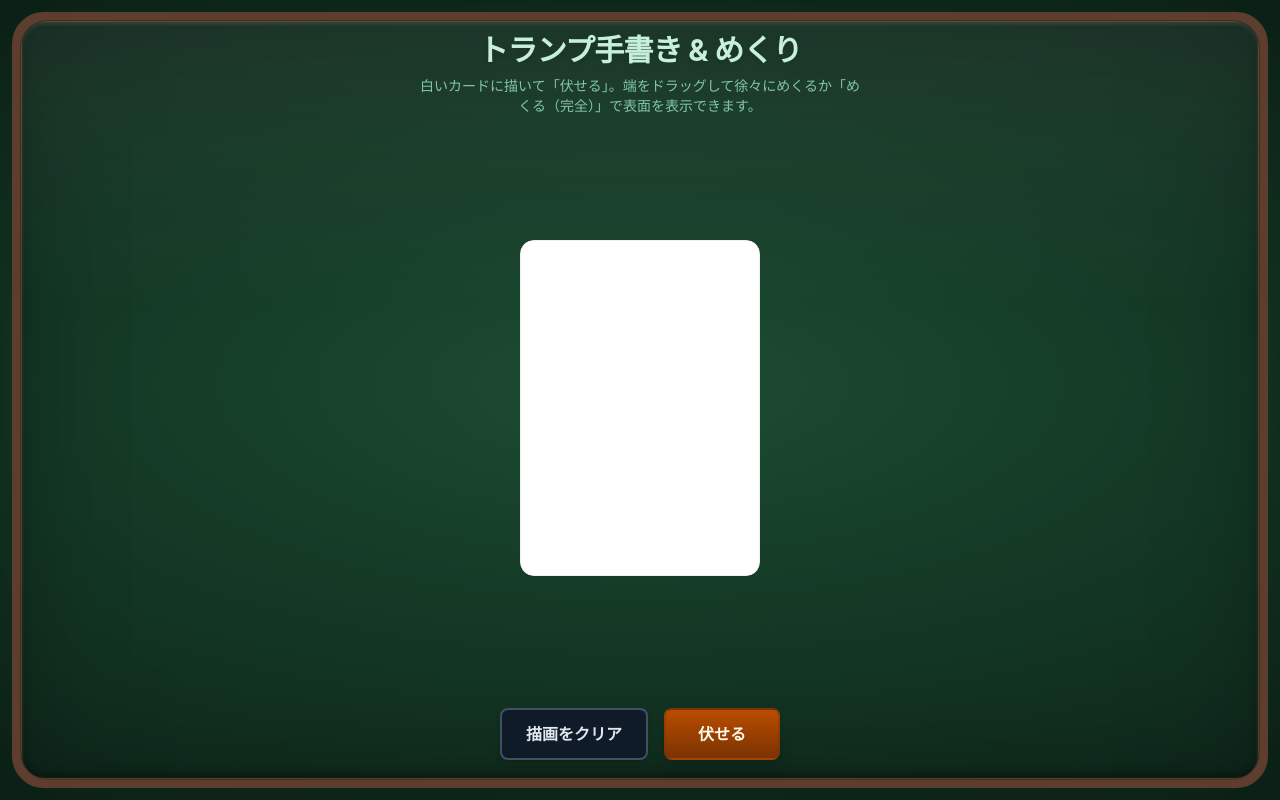
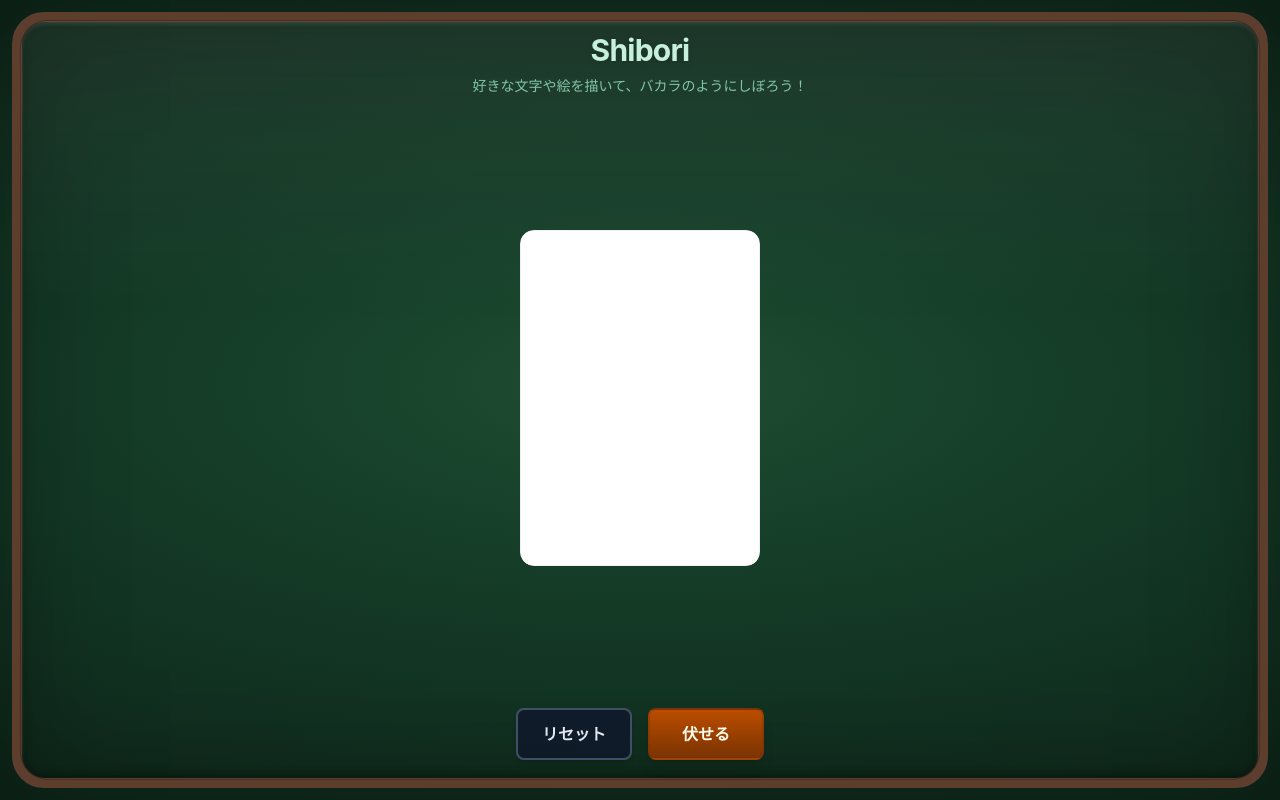
Before and after one commit to finger-ease/Shibori, a React (Vite) app: page / in a window 1280 px wide. Built offline with nearby package versions, Linux system fonts and the light colour scheme.

Commit message:
Update application title and descriptions: change title to "Shibori", update meta description and keywords for SEO, modify header text, and adjust button labels for clarity. Remove unused card back UI elements.

```diff
--- a/index.html
+++ b/index.html
@@ -4,7 +4,9 @@
     <meta charset="UTF-8" />
     <link rel="icon" type="image/svg+xml" href="/favicon.svg" />
     <meta name="viewport" content="width=device-width, initial-scale=1.0" />
-    <title>トランプ手書き &amp; めくり</title>
+    <title>Shibori</title>
+    <meta name="description" content="好きな文字や絵を描いて、バカラのようにしぼろう！">
+    <meta name="keywords" content="Shibori, バカラ, トランプ, 手書き, しぼり, めくり">
   </head>
   <body>
     <div id="root"></div>
--- a/src/App.tsx
+++ b/src/App.tsx
@@ -78,10 +78,10 @@ function App() {
       <div className="relative z-10 flex min-h-0 flex-1 flex-col">
         <header className="px-4 pt-8 text-center">
           <h1 className="mb-2 text-2xl font-bold tracking-tight text-emerald-100/95 drop-shadow-md md:text-3xl">
-            トランプ手書き & めくり
+            Shibori
           </h1>
           <p className="mx-auto max-w-md text-sm text-emerald-200/75">
-            白いカードに描いて「伏せる」。端をドラッグして徐々にめくるか「めくる（完全）」で表面を表示できます。
+            好きな文字や絵を描いて、バカラのようにしぼろう！
           </p>
         </header>
 
--- a/src/components/CardBack.tsx
+++ b/src/components/CardBack.tsx
@@ -39,14 +39,6 @@ export function CardBack() {
             'radial-gradient(circle at 50% 50%, rgba(255,255,255,0.12) 0%, transparent 60%)',
         }}
       />
-      <div className="absolute inset-0 flex items-center justify-center">
-        <div
-          className="rounded-full border-2 border-amber-100/50 bg-amber-50/10 px-6 py-3 text-sm font-semibold tracking-widest text-amber-100/90 shadow-md"
-          style={{ fontFamily: 'Georgia, serif' }}
-        >
-          BACCARA
-        </div>
-      </div>
     </div>
   )
 }
--- a/src/components/Controls.tsx
+++ b/src/components/Controls.tsx
@@ -27,7 +27,7 @@ export function Controls({
           onClick={onClearDrawing}
           className="rounded-lg border-2 border-slate-500/60 bg-slate-900/80 px-6 py-3 font-semibold text-slate-200 shadow-md transition hover:bg-slate-800 active:scale-[0.98]"
         >
-          描画をクリア
+          リセット
         </button>
       )}
       {showFaceDown && (
@@ -45,7 +45,7 @@ export function Controls({
           onClick={onRevealFully}
           className="rounded-lg border-2 border-emerald-900/50 bg-gradient-to-b from-emerald-600 to-emerald-900 px-8 py-3 font-semibold text-emerald-50 shadow-lg transition hover:brightness-110 active:scale-[0.98]"
         >
-          めくる（完全）
+          めくる
         </button>
       )}
       {showReset && (
--- a/src/components/DrawingCanvas.tsx
+++ b/src/components/DrawingCanvas.tsx
@@ -55,7 +55,7 @@ export const DrawingCanvas = forwardRef<HTMLCanvasElement, DrawingCanvasProps>(
           cursor: enabled ? 'crosshair' : 'default',
           opacity: 1,
         }}
-        aria-label="手書きキャンバス"
+        aria-label="トランプ表面"
         {...pointerHandlers}
       />
     )
```
